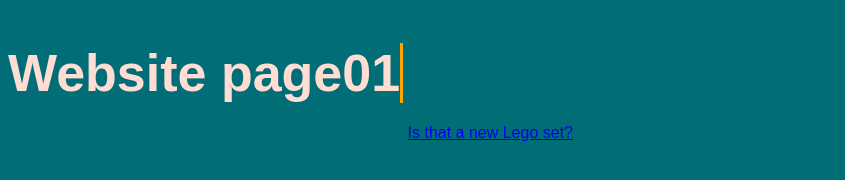
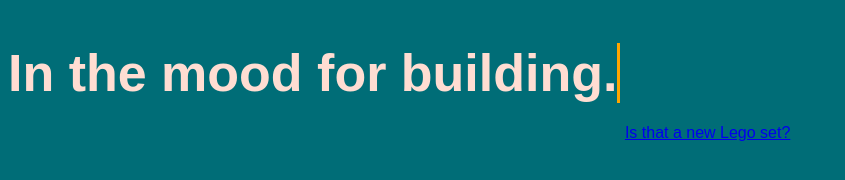
Before and after one commit to ARTCREATEE/Hyperlink-Narrative-, a plain HTML site: page 01.html in a window 1280 px wide. Shown: the whole page, without its empty margins (0-845 px from the left). Drawn offline with Linux system fonts and the light colour scheme.

Commit message:
Update 01.html

```diff
--- a/01.html
+++ b/01.html
@@ -6,7 +6,7 @@
   <link rel="stylesheet" href="./assets/css/styles.css">
 </head>
 <body class="page">
-  <h1 class="typewriter">Website page01</h1>
+  <h1 class="typewriter">In the mood for building.</h1>
   <a href="02.html">Is that a new Lego set?</a>
 </body>
 </html>
```
